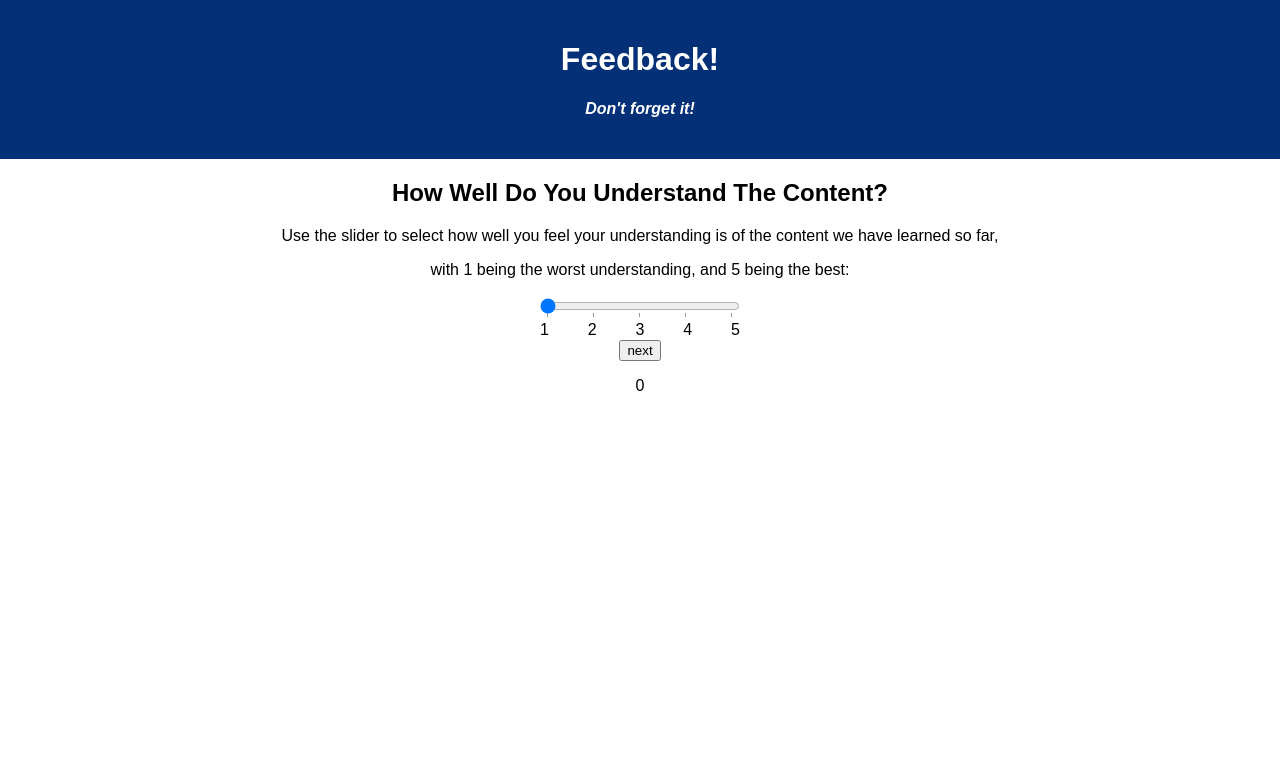
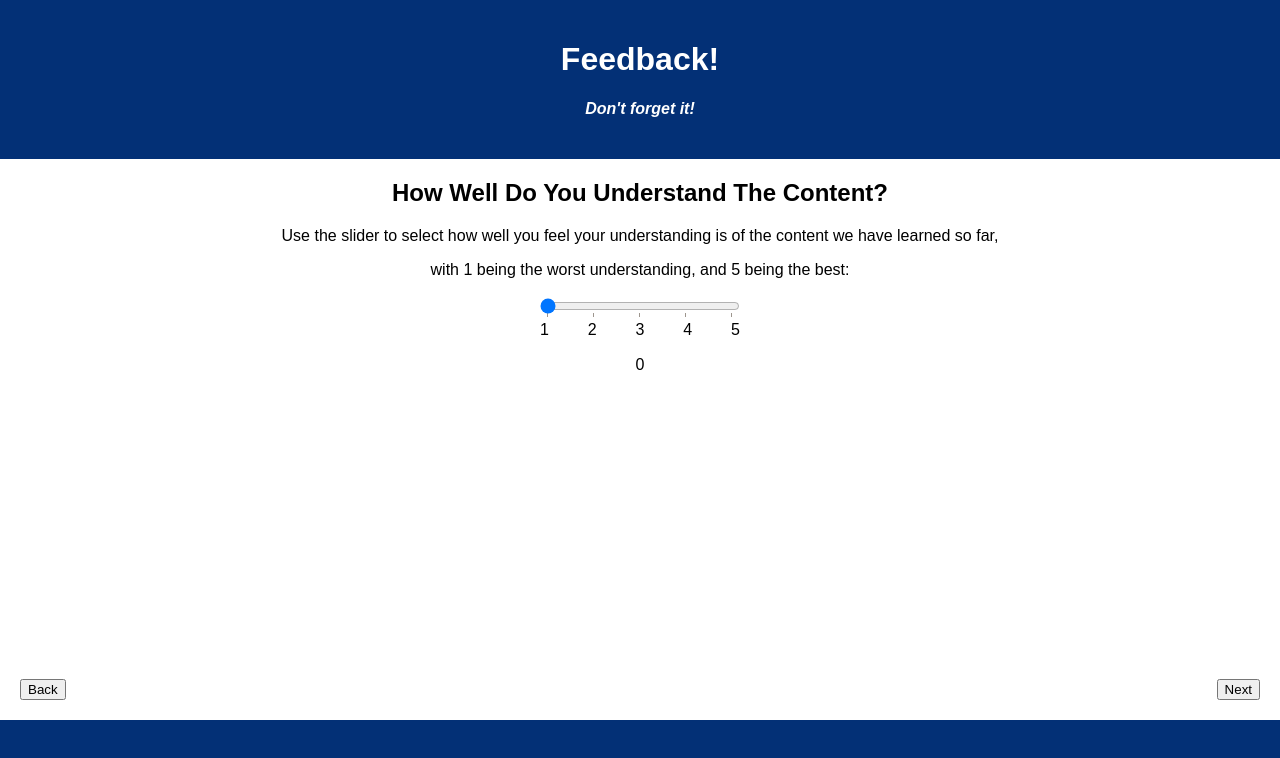
Before and after one commit to SemperFido95/redux-feedback-loop, a React (Create React App) app: page /content in a window 1280 px wide. Shown: the top 758 px of the page. Built offline with nearby package versions, Linux system fonts and the light colour scheme.

Commit message:
added navigation buttons

```diff
--- a/src/components/App/App.css
+++ b/src/components/App/App.css
@@ -1,5 +1,8 @@
 .App {
   text-align: center;
+  height: 90vh;
+  position: relative;
+  padding-bottom: 10vh;
 }
 
 .App-header {
@@ -40,3 +43,25 @@ input[type="range"] {
 #markers {
   margin: 0 auto;
 }
+
+footer {
+  position: absolute;
+  bottom: 0;
+  background-color: #033076;
+  width: 100%;
+  height: 10vh;
+}
+
+.next-btn {
+  position: absolute;
+  bottom: 10vh;
+  right: 0;
+  margin: 20px;
+}
+
+.back-btn{
+  position: absolute;
+  bottom: 10vh;
+  left: 0;
+  margin: 20px;
+}
--- a/src/components/App/App.jsx
+++ b/src/components/App/App.jsx
@@ -10,6 +10,7 @@ import Support from '../Steps/Support';
 import Comment from '../Steps/Comment';
 import Review from '../Steps/Review';
 import Success from '../Steps/Success';
+import Footer from '../Footer/Footer';
 
 function App() {
 
@@ -38,6 +39,7 @@ function App() {
         <Route exact path="/success">
           <Success />
         </Route>
+        <Footer />
       </Router>
     </div>
   );
--- /dev/null
+++ b/src/components/Footer/Footer.jsx
@@ -0,0 +1,11 @@
+
+function Footer() {
+
+    return (
+        <footer>
+
+        </footer>
+    )
+}
+
+export default Footer;
--- a/src/components/Steps/Comment.jsx
+++ b/src/components/Steps/Comment.jsx
@@ -5,25 +5,22 @@ function Comment() {
     const dispatch = useDispatch();
     const history = useHistory();
 
-
     const setComments = event => {
-        dispatch({ type:'SET_COMMENTS', payload: event.target.value });
+        dispatch({ type: 'SET_COMMENTS', payload: event.target.value });
     }
 
-    const nextPage = event => {
-        event.preventDefault();
-        history.push('/review');
-    }
+    const nextPage = () => history.push('/review');
+
+    const previousPage = () => history.push('/support');
 
     return (
         <>
             <h2>Additional Comments (optional)</h2>
             <p>Please leave any additonal comments below:</p>
-            <form onSubmit={nextPage}>
-                <textarea id="comment" rows="4" cols="50" onChange={setComments} />
-                <br />
-                <input type="submit" value="Review"/>
-            </form>
+            <textarea id="comment" rows="4" cols="50" onChange={setComments} />
+
+            <button className="back-btn" onClick={previousPage}>Back</button>
+            <button className="next-btn" onClick={nextPage}>Review</button>
         </>
     )
 }
--- a/src/components/Steps/Content.jsx
+++ b/src/components/Steps/Content.jsx
@@ -7,10 +7,11 @@ function Content() {
 
     const contentRating = useSelector(store => store.contentRating);
 
-    const nextPage = event => {
-        event.preventDefault();
+    const nextPage = () => {
         contentRating > 0 ? history.push('/support') : alert('Please use the scale to select how well you feel you understand the content.');
     }
+
+const previousPage = () => history.push('/feeling');
 
     const setContent = event => {
         dispatch({ type: 'SET_CONTENT', payload: event.target.value });
@@ -21,9 +22,6 @@ function Content() {
             <h2>How Well Do You Understand The Content?</h2>
             <p>Use the slider to select how well you feel your understanding is of the content we have learned so far,</p>
             <p>with 1 being the worst understanding, and 5 being the best:</p>
-            <form onSubmit={nextPage}>
-                {/* <label htmlFor="feeling">Feeling</label>
-                <br /> */}
             <input onChange={setContent} type="range" defaultValue="1" id="feeling" min="1" max="5" list="markers" />
             <datalist id="markers">
                 <option label="1" value="1"></option>
@@ -32,9 +30,9 @@ function Content() {
                 <option label="4" value="4"></option>
                 <option label="5" value="5"></option>
             </datalist>
-                <input type="submit" value="next" />
-            </form>
             <p>{contentRating}</p>
+            <button className="back-btn" onClick={previousPage}>Back</button>
+            <button className="next-btn" onClick={nextPage}>Next</button>
         </>
     )
 }
--- a/src/components/Steps/Feeling.jsx
+++ b/src/components/Steps/Feeling.jsx
@@ -8,8 +8,7 @@ function Feeling() {
 
     const feelingRating = useSelector(store => store.feelingRating);
 
-    const nextPage = event => {
-        event.preventDefault();
+    const nextPage = () => {
         feelingRating > 0 ? history.push('/content') : alert('Please use the scale to select how you are feeling.');
     }
 
@@ -18,12 +17,9 @@ function Feeling() {
     }
 
     return (
-        <>
+        <div>
             <h2>How Are You Feeling?</h2>
             <p>Use the slider to select how you are feeling today, with 1 being the worst and 5 being the best:</p>
-            <form onSubmit={nextPage}>
-                {/* <label htmlFor="feeling">Feeling</label>
-                <br /> */}
             <input onChange={setFeeling} type="range" defaultValue="1" id="feeling" min="1" max="5" list="markers" />
             <datalist id="markers">
                 <option label="1" value="1"></option>
@@ -32,10 +28,9 @@ function Feeling() {
                 <option label="4" value="4"></option>
                 <option label="5" value="5"></option>
             </datalist>
-                <input type="submit" value="next" />
-            </form>
             <p>{feelingRating}</p>
-        </>
+            <button className="next-btn" onClick={nextPage}>Next</button>
+        </div>
     )
 }
 
--- a/src/components/Steps/Support.jsx
+++ b/src/components/Steps/Support.jsx
@@ -7,10 +7,11 @@ function Support() {
 
     const supportRating = useSelector(store => store.supportRating);
 
-    const nextPage = event => {
-        event.preventDefault();
+    const nextPage = () => {
         supportRating > 0 ? history.push('/comment') : alert('Please use the slider below.');
     }
+
+    const previousPage = () => history.push('/content');
 
     const setSupport = event => {
         dispatch({ type: 'SET_SUPPORT', payload: event.target.value });
@@ -21,9 +22,6 @@ function Support() {
             <h2>How Well Are You Being Supported?</h2>
             <p>Use the slider to select how well you feel you are being supported,</p>
             <p>with 1 being no support, and 5 being the most support:</p>
-            <form onSubmit={nextPage}>
-                {/* <label htmlFor="feeling">Feeling</label>
-                <br /> */}
             <input onChange={setSupport} type="range" defaultValue="1" id="feeling" min="1" max="5" list="markers" />
             <datalist id="markers">
                 <option label="1" value="1"></option>
@@ -32,9 +30,9 @@ function Support() {
                 <option label="4" value="4"></option>
                 <option label="5" value="5"></option>
             </datalist>
-                <input type="submit" value="next" />
-            </form>
             <p>{supportRating}</p>
+            <button className="back-btn" onClick={previousPage}>Back</button>
+            <button className="next-btn" onClick={nextPage}>Next</button>
         </>
     )
 }
```
Lines whose indentation alone changed are shown as unchanged.
